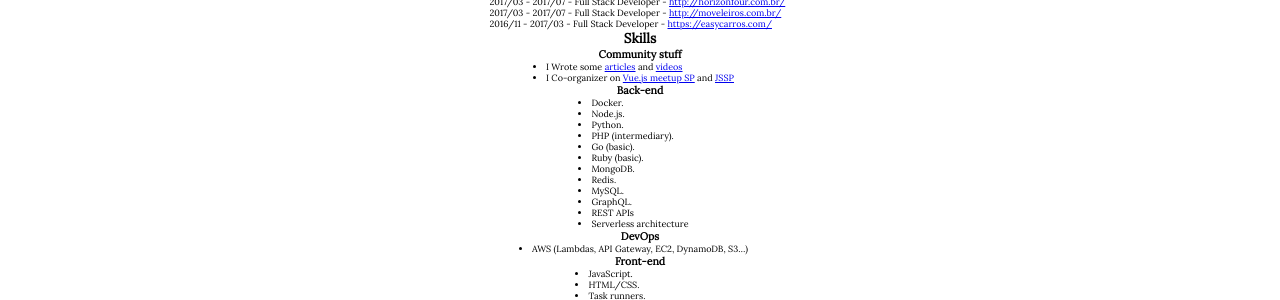
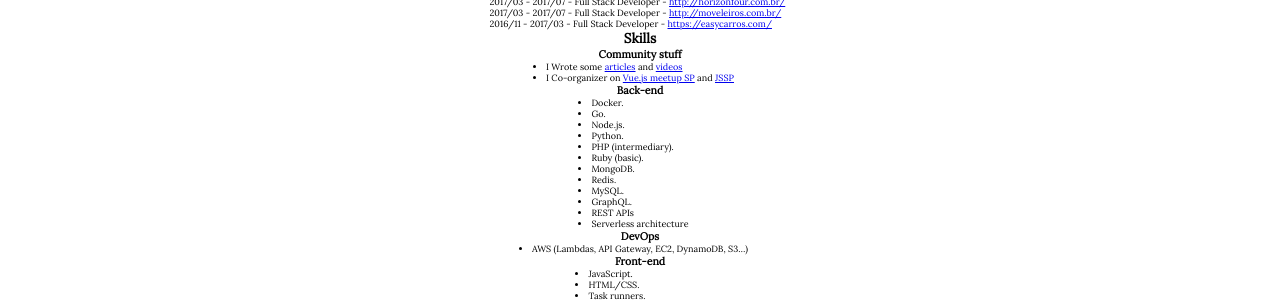
Before and after one commit to Halfeld/website, a Jekyll site: the page built from resume.md, in a window 1280 px wide. Shown: the part 730-1030 px from the top of the page. Built offline with Jekyll 4.4.1, drawn with Linux system fonts in a browser that asks for light colours; our own code applies the rules of GitHub Pages for plain Markdown files; comment, search, counter and statistics services are not loaded.

Commit message:
Update RESUME

```diff
--- a/resume.md
+++ b/resume.md
@@ -22,10 +22,10 @@
 ### Back-end
 
 - Docker.
+- Go.
 - Node.js.
 - Python.
 - PHP (intermediary).
-- Go (basic).
 - Ruby (basic).
 - MongoDB.
 - Redis.
```
